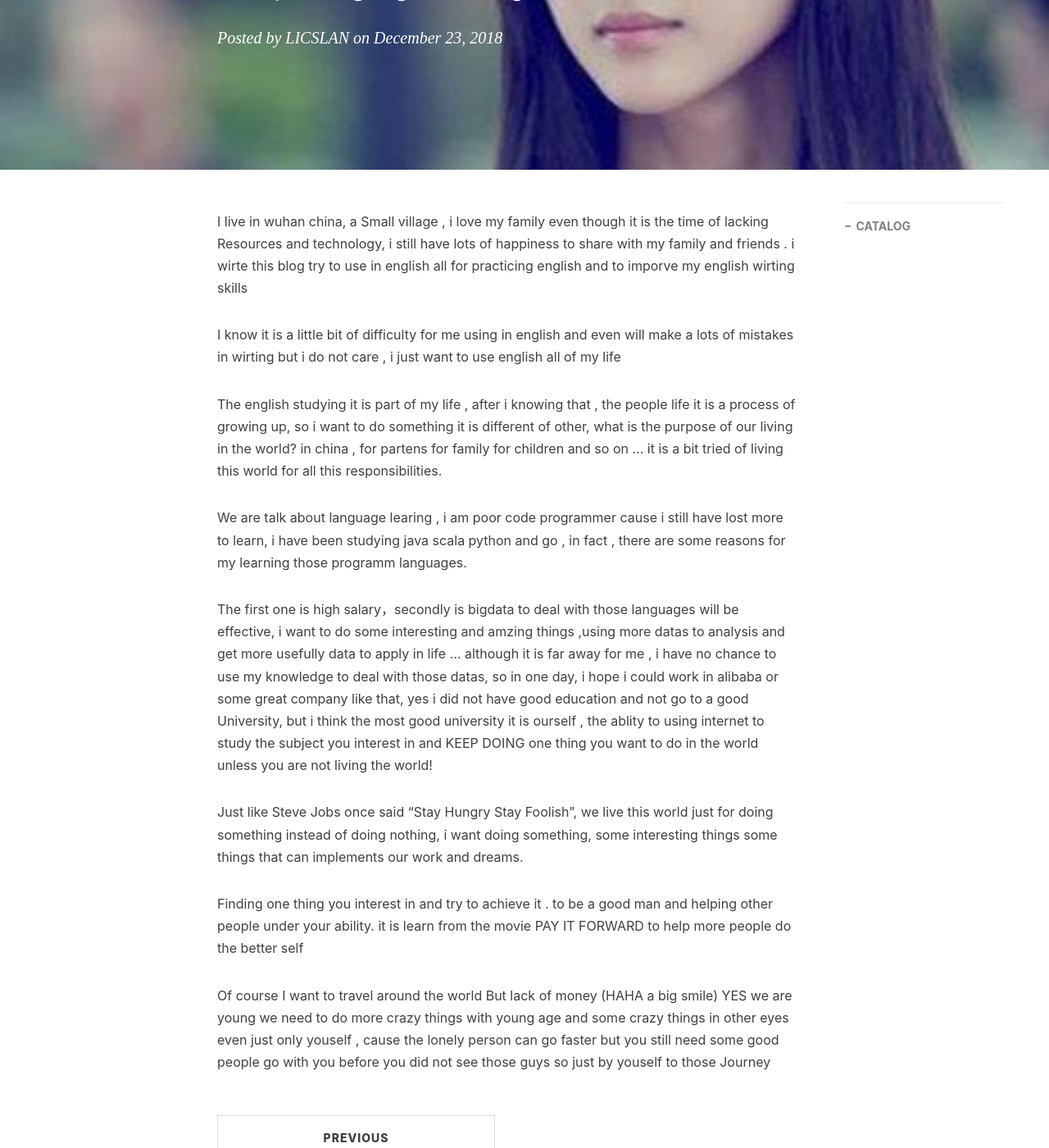
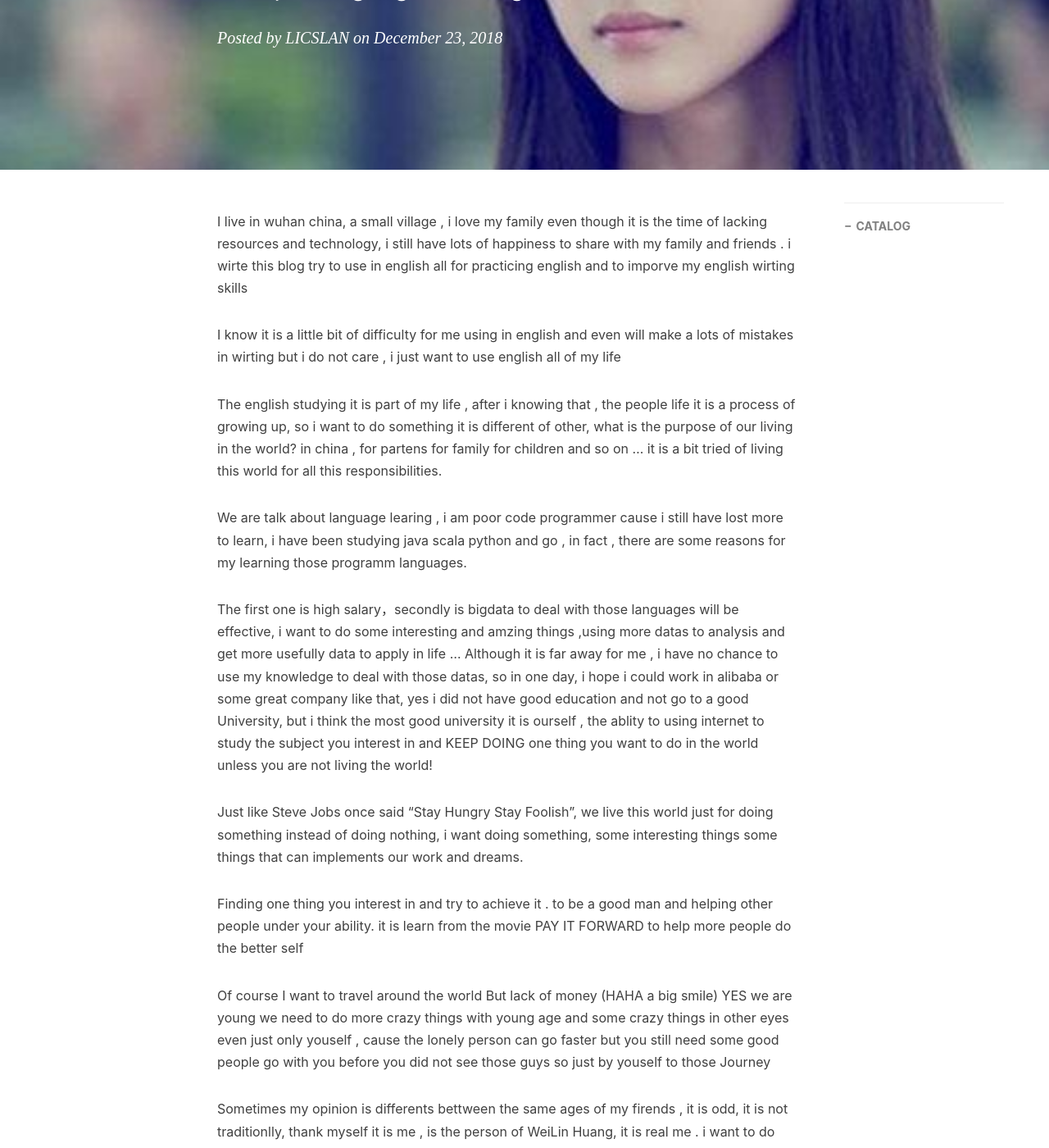
Before and after one commit to licslan/licslan.github.io, a Jekyll site: the page built from _posts/2018-12-23-学习多种语言的想法.md, in a window 1280 px wide and 1400 px high, scrolled down 316 px. Shown: the whole window at 82% size. Built offline with Jekyll 4.4.1, drawn with Linux system fonts in a browser that asks for light colours; nearby versions of some CDN libraries; comment, search, counter and statistics services are not loaded; some of the changed text lies outside the part shown.

Commit message:
Update 2018-12-23-学习多种语言的想法.md

```diff
--- a/_posts/2018-12-23-学习多种语言的想法.md
+++ b/_posts/2018-12-23-学习多种语言的想法.md
@@ -11,7 +11,7 @@ tags:
      - language learning
 ---
 
-I live in wuhan china, a Small village , i love my family even though it is the time of lacking Resources and technology, i still have lots of happiness to share with my family and friends .  i wirte this blog try to use in english all for practicing english and to imporve my english wirting skills  <br>
+I live in wuhan china, a small village , i love my family even though it is the time of lacking resources and technology, i still have lots of happiness to share with my family and friends .  i wirte this blog try to use in english all for practicing english and to imporve my english wirting skills  <br>
 
 I know it is a little bit of difficulty for me using in english and even will make a lots of mistakes in wirting  but i do not care , i just want to use english all of my life <br>
 
@@ -19,10 +19,16 @@ The english studying  it is part of  my life , after i knowing that , the people
 
 We are talk about language learing ,  i am poor code programmer cause i still have lost more to learn, i have been studying java scala python and go , in fact , there are some reasons for my learning those programm languages.<br>
 
-The first one is high salary，secondly is bigdata to deal with those languages will be effective, i want to do some interesting and amzing things ,using more datas to analysis and get more usefully data to apply in life ... although it is far away for me , i have no chance to use my knowledge to deal with those datas, so in one day, i hope i could work in alibaba or some great company like that, yes i did not have good education and  not go to a good University,  but i think the most good university it is ourself , the ablity to using internet to study the subject you interest in and KEEP DOING one thing you want to do in the world unless you are not living the world!<br>
+The first one is high salary，secondly is bigdata to deal with those languages will be effective, i want to do some interesting and amzing things ,using more datas to analysis and get more usefully data to apply in life ... Although it is far away for me , i have no chance to use my knowledge to deal with those datas, so in one day, i hope i could work in alibaba or some great company like that, yes i did not have good education and  not go to a good University,  but i think the most good university it is ourself , the ablity to using internet to study the subject you interest in and KEEP DOING one thing you want to do in the world unless you are not living the world!<br>
 
 Just like Steve Jobs once said "Stay Hungry Stay Foolish", we live this world just for doing something instead of doing nothing, i want doing something, some interesting things some things that can implements our work and dreams.<br>
 
 Finding one thing you interest in and try to achieve it . to be a good man and helping other people under your ability. it is learn from the movie PAY IT FORWARD  to help more people do the better self<br>
 
-Of course I want to travel around the world But lack of money  (HAHA  a big smile)  YES  we are young  we need to do more crazy things with young age and some crazy things in other eyes even just only youself , cause the lonely person can go faster but you still need some good people go with you before you did not see those guys so just by youself to those Journey
+Of course I want to travel around the world But lack of money  (HAHA  a big smile)  YES  we are young  we need to do more crazy things with young age and some crazy things in other eyes even just only youself , cause the lonely person can go faster but you still need some good people go with you before you did not see those guys so just by youself to those Journey<br>
+
+Sometimes my opinion is differents bettween the same ages of my firends , it is odd, it is not traditionlly, thank myself it is me , is the person of WeiLin Huang, it is real me .  i want to do myself , sometimes you can not . with worldly life to live ...  common customs
+to move our steps . it is sucks . you have no chance to change it .<br>
+
+Try to be good to you family try to love your partens and friends ,try to cherish your time to do right things, try to find your other half, your right girl...
+l
```
